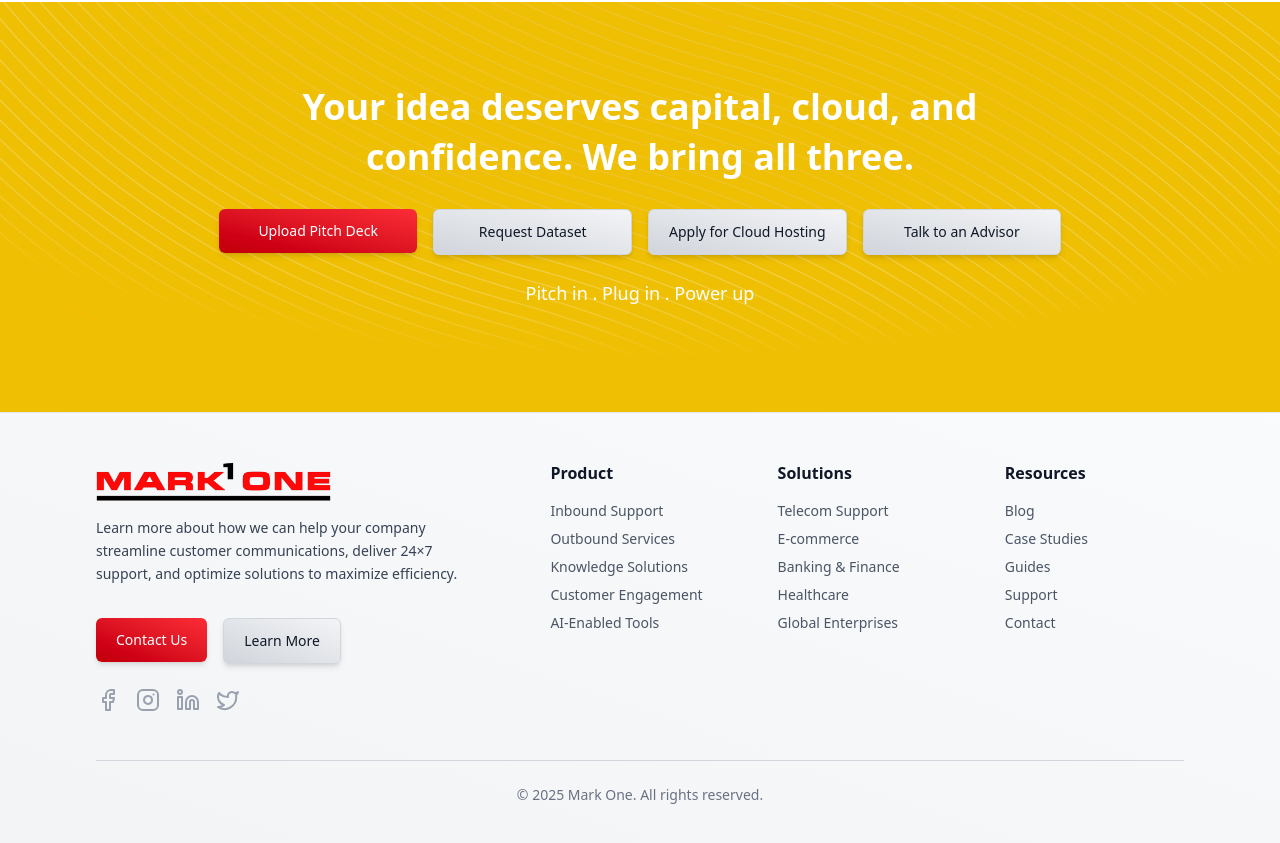
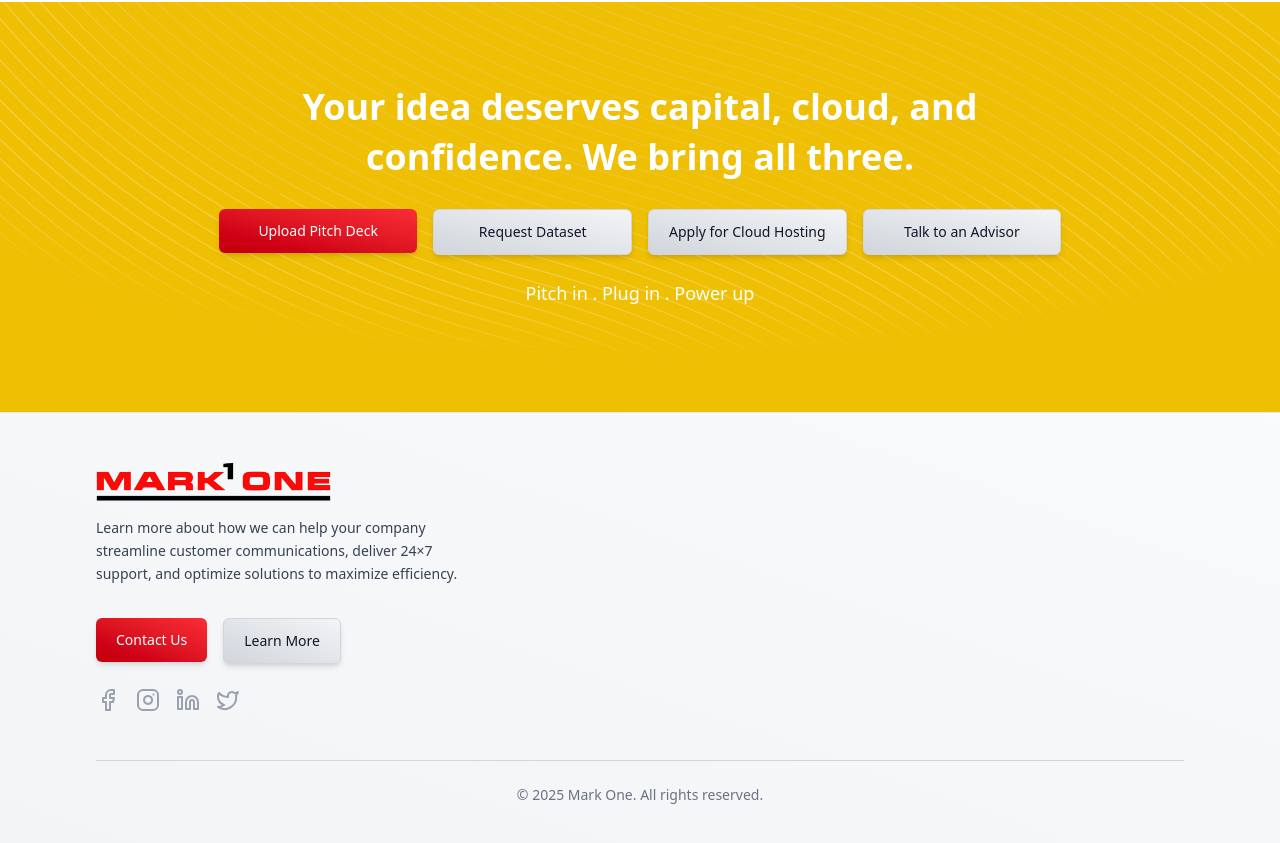
Before and after one commit to Mark-One-Technocoms/mark-one, a React (Vite) app: page / in a window 1280 px wide. Shown: the part 4131-4974 px from the top of the page. Built offline with nearby package versions, Linux system fonts and the light colour scheme.

Commit message:
remove footer links

```diff
--- a/src/components/Footer/Footer.jsx
+++ b/src/components/Footer/Footer.jsx
@@ -37,147 +37,6 @@ const Footer = () => {
             ))}
           </div>
         </div>
-
-        {/* Product */}
-        <div>
-          <h3 className="text-gray-900 font-semibold mb-4">Product</h3>
-          <ul className="space-y-2 text-sm">
-            <li>
-              <a
-                href="#"
-                className="text-gray-600 hover:text-gray-900 font-medium"
-              >
-                Inbound Support
-              </a>
-            </li>
-            <li>
-              <a
-                href="#"
-                className="text-gray-600 hover:text-gray-900 font-medium"
-              >
-                Outbound Services
-              </a>
-            </li>
-            <li>
-              <a
-                href="#"
-                className="text-gray-600 hover:text-gray-900 font-medium"
-              >
-                Knowledge Solutions
-              </a>
-            </li>
-            <li>
-              <a
-                href="#"
-                className="text-gray-600 hover:text-gray-900 font-medium"
-              >
-                Customer Engagement
-              </a>
-            </li>
-            <li>
-              <a
-                href="#"
-                className="text-gray-600 hover:text-gray-900 font-medium"
-              >
-                AI-Enabled Tools
-              </a>
-            </li>
-          </ul>
-        </div>
-
-        {/* Solutions */}
-        <div>
-          <h3 className="text-gray-900 font-semibold mb-4">Solutions</h3>
-          <ul className="space-y-2 text-sm">
-            <li>
-              <a
-                href="#"
-                className="text-gray-600 hover:text-gray-900 font-medium"
-              >
-                Telecom Support
-              </a>
-            </li>
-            <li>
-              <a
-                href="#"
-                className="text-gray-600 hover:text-gray-900 font-medium"
-              >
-                E-commerce
-              </a>
-            </li>
-            <li>
-              <a
-                href="#"
-                className="text-gray-600 hover:text-gray-900 font-medium"
-              >
-                Banking & Finance
-              </a>
-            </li>
-            <li>
-              <a
-                href="#"
-                className="text-gray-600 hover:text-gray-900 font-medium"
-              >
-                Healthcare
-              </a>
-            </li>
-            <li>
-              <a
-                href="#"
-                className="text-gray-600 hover:text-gray-900 font-medium"
-              >
-                Global Enterprises
-              </a>
-            </li>
-          </ul>
-        </div>
-
-        {/* Resources */}
-        <div>
-          <h3 className="text-gray-900 font-semibold mb-4">Resources</h3>
-          <ul className="space-y-2 text-sm">
-            <li>
-              <a
-                href="#"
-                className="text-gray-600 hover:text-gray-900 font-medium"
-              >
-                Blog
-              </a>
-            </li>
-            <li>
-              <a
-                href="#"
-                className="text-gray-600 hover:text-gray-900 font-medium"
-              >
-                Case Studies
-              </a>
-            </li>
-            <li>
-              <a
-                href="#"
-                className="text-gray-600 hover:text-gray-900 font-medium"
-              >
-                Guides
-              </a>
-            </li>
-            <li>
-              <a
-                href="#"
-                className="text-gray-600 hover:text-gray-900 font-medium"
-              >
-                Support
-              </a>
-            </li>
-            <li>
-              <a
-                href="#"
-                className="text-gray-600 hover:text-gray-900 font-medium"
-              >
-                Contact
-              </a>
-            </li>
-          </ul>
-        </div>
       </div>
 
       {/* Bottom Line */}
```
